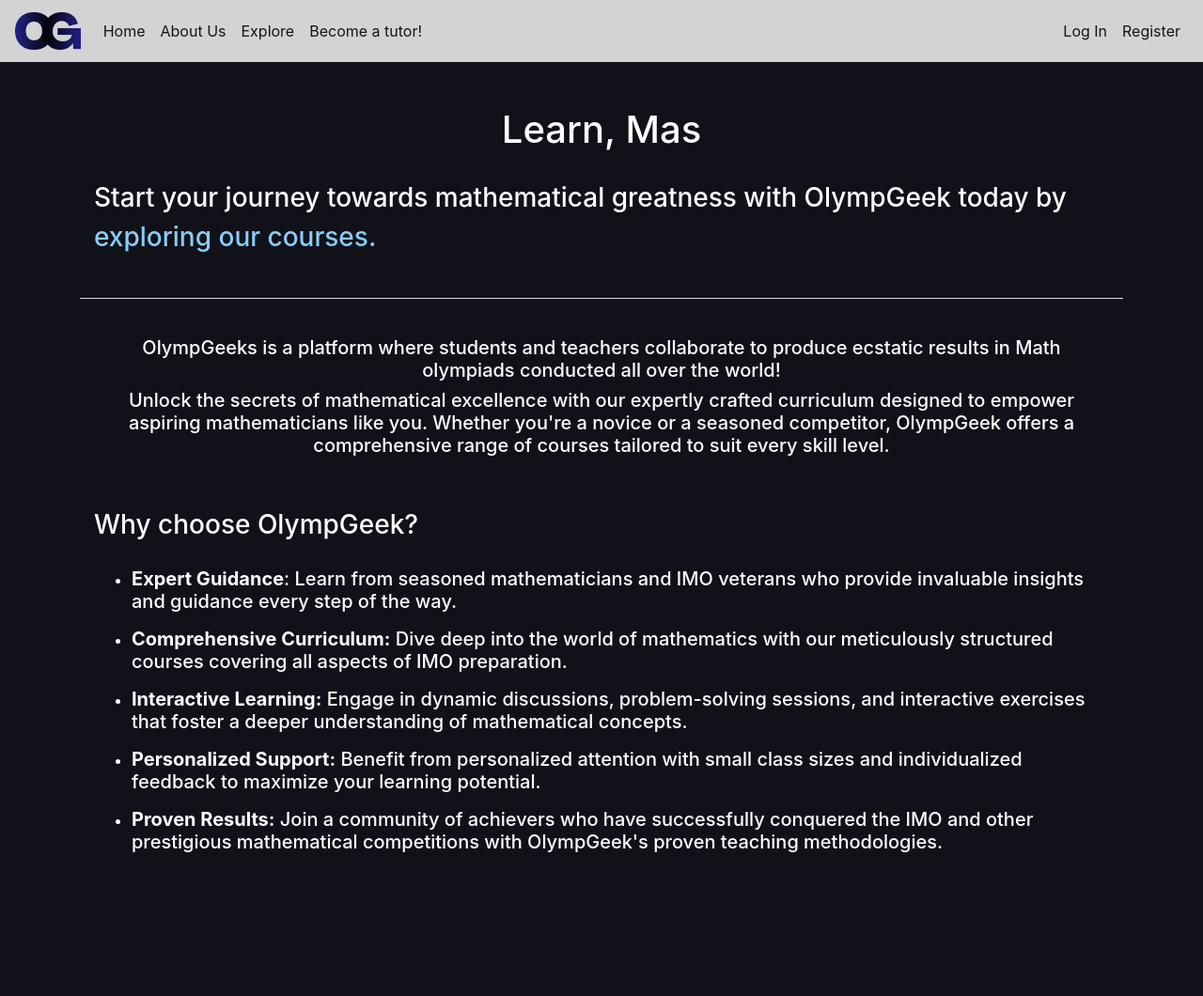
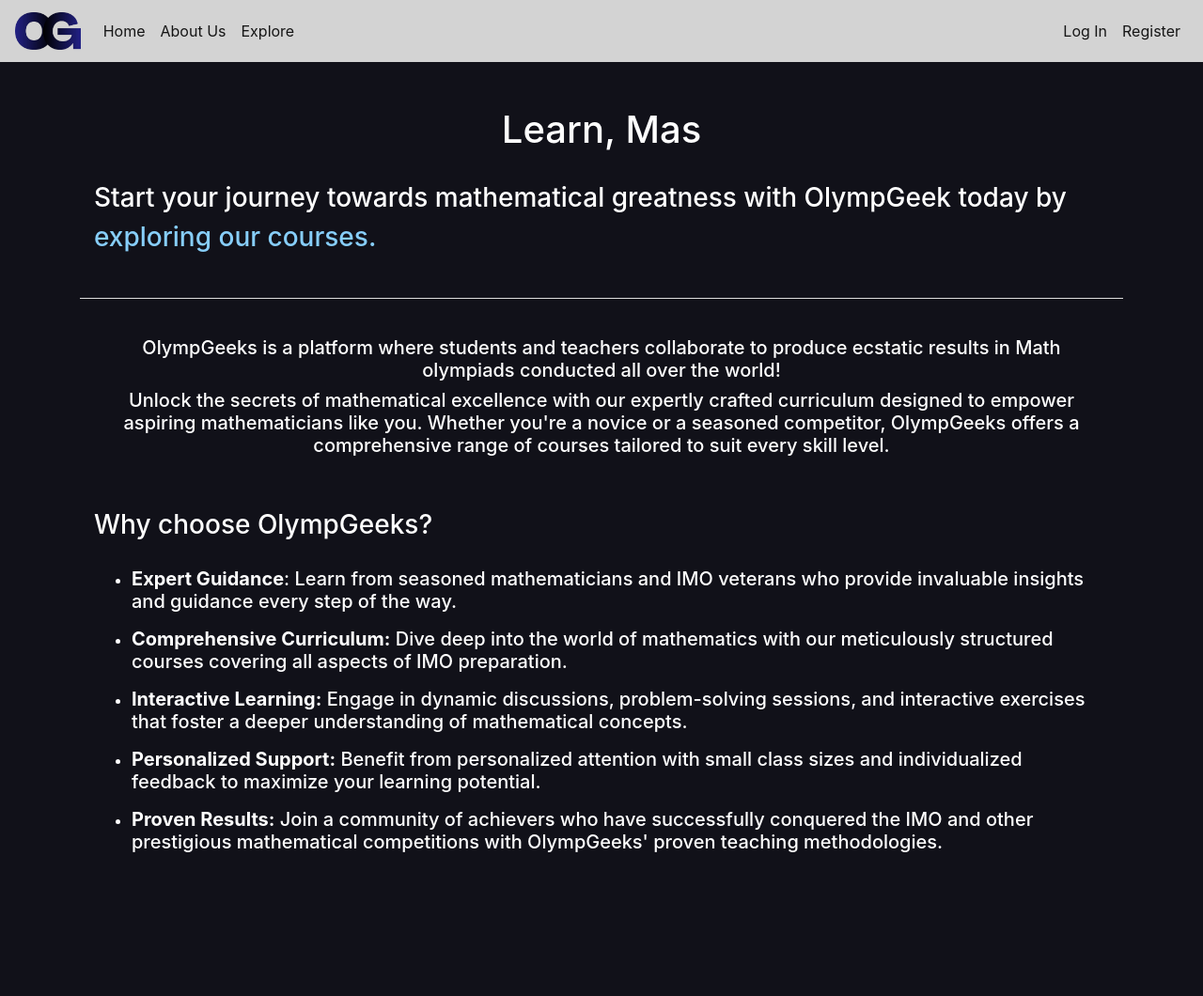
Before and after one commit to ItsSuhail/Illuminate, a Flask app: page / in a window 1280 px wide. Shown: the whole page at 94% size. Run offline with Flask 3, Linux system fonts and the light colour scheme; some libraries are stand-ins or nearby versions.

Commit message:
Completed

```diff
--- a/static/templates/components/_nav.html
+++ b/static/templates/components/_nav.html
@@ -13,13 +13,10 @@
           <a class="nav-link" href="/">Home <span class="sr-only">(current)</span></a>
         </li>
         <li class="nav-item active">
-          <a class="nav-link" href="#about-us">About Us</a>
+          <a class="nav-link" href="/#about-us">About Us</a>
         </li>
         <li class="nav-item active">
           <a class="nav-link" href="/explore">Explore</a>
-        </li>
-        <li class="nav-item active">
-            <a class="nav-link" href="#">Become a tutor!</a>
         </li>
       </ul>
       <ul class="navbar-nav ml-auto">
--- a/static/templates/index.html
+++ b/static/templates/index.html
@@ -13,7 +13,7 @@
   </h3>
 </div>
 <br />
-<hr class="sep" />
+<hr id="about-us" class="sep" />
 <br />
 <div class="container">
   <!-- <h3 class="head" >About Us</h3> -->
@@ -25,13 +25,13 @@
   <h5 class="head">
     Unlock the secrets of mathematical excellence with our expertly crafted
     curriculum designed to empower aspiring mathematicians like you. Whether
-    you're a novice or a seasoned competitor, OlympGeek offers a comprehensive
+    you're a novice or a seasoned competitor, OlympGeeks offers a comprehensive
     range of courses tailored to suit every skill level.
   </h5>
 
   <br /><br />
   <h3 class="head text-left" style="margin-bottom: 1em">
-    Why choose OlympGeek?
+    Why choose OlympGeeks?
   </h3>
 
   <ul class="text-left head points">
@@ -67,7 +67,7 @@
       <h5 class="fs-3">
         <span style="font-weight: bold"> Proven Results:</span> Join a community
         of achievers who have successfully conquered the IMO and other
-        prestigious mathematical competitions with OlympGeek's proven teaching
+        prestigious mathematical competitions with OlympGeeks' proven teaching
         methodologies.
       </h5>
     </li>
@@ -75,6 +75,4 @@
 
   <br /><br /><br />
 </div>
-<!-- Flexbox container for aligning the toasts -->
-
 {% endblock %}
--- a/static/templates/login.html
+++ b/static/templates/login.html
@@ -4,10 +4,10 @@
 <br />
 <form action='/login' method='post' style="padding-left: 20em; padding-right: 20em;">
     <div class='form-group'>
-        <input autocomplete='off' autofocus class='form-control bg-dark' name='username' placeholder='Username' type='text'>
+        <input style="color: white;" autocomplete='off' autofocus class='form-control bg-dark' name='username' placeholder='Username' type='text'>
     </div>
     <div class='form-group'>
-        <input class='form-control bg-dark' name='password' placeholder='Password' type='password'>
+        <input style="color: white;" class='form-control bg-dark' name='password' placeholder='Password' type='password'>
     </div>
     <button class='btn btn-primary' type='submit'>Log In</button>
 </form>
--- a/static/templates/register.html
+++ b/static/templates/register.html
@@ -4,13 +4,13 @@
 <br />
 <form action='/register' method='post' style="padding-left: 20em; padding-right: 20em;">
     <div class='form-group'>
-        <input class='bg-dark form-control' autocomplete='off' autofocus name='username' placeholder='Username'>
+        <input style="color: white;" class='bg-dark form-control' autocomplete='off' name='username' placeholder='Username'>
     </div>
     <div class='form-group'>
-        <input type='password' class='bg-dark form-control' autocomplete='off' autofocus name='password' placeholder='Password'>
+        <input style="color: white;" type='password' class='bg-dark form-control' autocomplete='off' name='password' placeholder='Password'>
     </div>
     <div class='form-group'>
-        <input type='password' class='bg-dark form-control' autocomplete='off' autofocus name='confirmation' placeholder='Password (again)'>
+        <input style="color: white;" type='password' class='bg-dark form-control' autocomplete='off' name='confirmation' placeholder='Password (again)'>
     </div>
     <button class='btn btn-primary' type='submit'>Register</button>
 </form>
```
Also changed, not shown: static/templates/explore.html (+16 -9 lines), illuminate.db (added), 1 other file.
